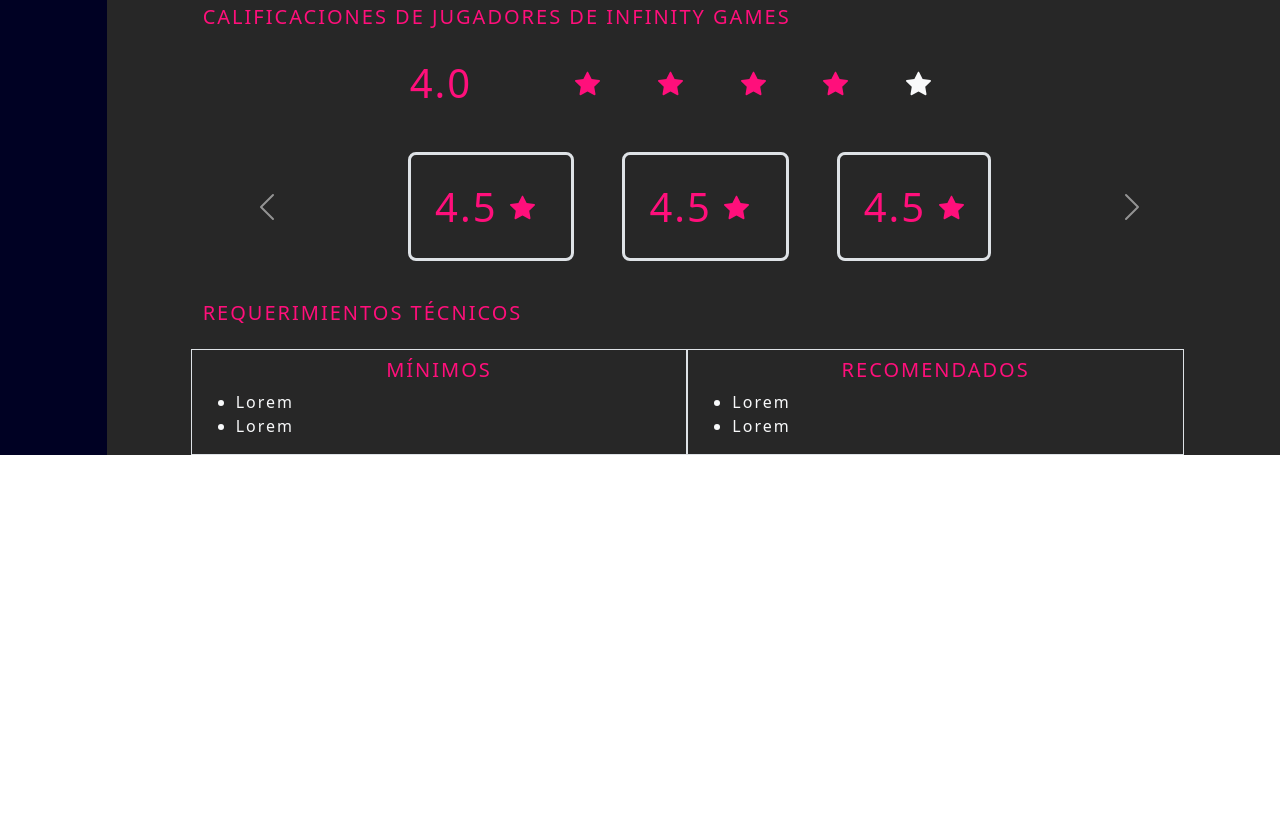
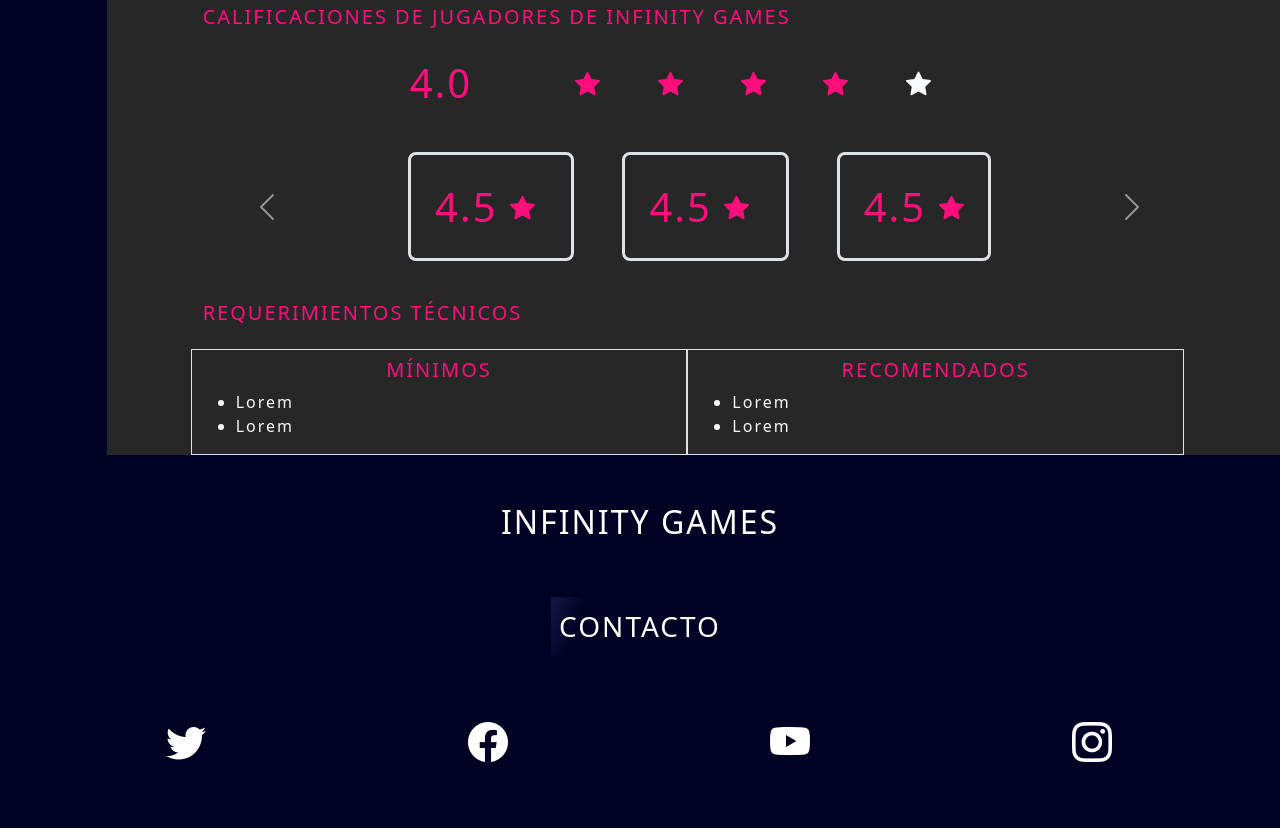
Before and after one commit to GonzaloNahuel07/infinity-Games, a plain HTML site: page pages/productPage.html in a window 1280 px wide. Shown: the part 1086-1914 px from the top of the page. Before the commit the page ends 1541 px from the top, so only its background shows below. Drawn offline with nearby package versions, Linux system fonts and the light colour scheme; files whose address does not match are found by name.

Commit message:
added footer

```diff
--- a/pages/productPage.html
+++ b/pages/productPage.html
@@ -5,8 +5,10 @@
     <meta http-equiv="X-UA-Compatible" content="IE=edge">
     <meta name="viewport" content="width=device-width, initial-scale=1.0">
     <link rel="stylesheet" href="../styles/productPage.css">
+    <link rel="stylesheet" href="../styles/navbarFooterStyles.css">
     <link href="https://cdn.jsdelivr.net/npm/bootstrap@5.3.0-alpha1/dist/css/bootstrap.min.css" rel="stylesheet" integrity="sha384-GLhlTQ8iRABdZLl6O3oVMWSktQOp6b7In1Zl3/Jr59b6EGGoI1aFkw7cmDA6j6gD" crossorigin="anonymous">
     <script src="https://cdn.jsdelivr.net/npm/bootstrap@5.3.0-alpha1/dist/js/bootstrap.bundle.min.js" integrity="sha384-w76AqPfDkMBDXo30jS1Sgez6pr3x5MlQ1ZAGC+nuZB+EYdgRZgiwxhTBTkF7CXvN" crossorigin="anonymous"></script>
+    <link rel="stylesheet" href="https://cdn.jsdelivr.net/npm/bootstrap-icons@1.10.3/font/bootstrap-icons.css">
     <title>Infinity Games</title>
 </head>
 <body>
@@ -258,6 +260,21 @@
 
         <main>
      </div>
+     <!-- FOOTER -->
+     <footer class="row blue">
+         <div class="footer blue p-5 d-flex flex-column flex-lg-wrap justify-content-center align-items-center">
+             <div class="footer_title justify-content-center align-items-center d-flex flex-column">
+                 <h1 class="text-center text-white mb-5 fs-md-1 fs-2 page-title">INFINITY GAMES</h1>
+                 <a class="link-hover text-white mb-5 fs-3 text-decoration-none my-2" href="#">CONTACTO</a>
+             </div>
+             <div class="media d-lg-flex flex-column flex-md-row d-flex align-items-center justify-content-around my-2 w-100 flex-wrap">
+                 <a class="media-icon--twitter bi bi-twitter text-white fs-1" href="https://twitter.com/?lang=es" target="blank"></a>
+                 <a class="media-icon--facebook bi bi-facebook text-white fs-1" href="https://es-la.facebook.com/" target="_blank"></a>
+                 <a class="media-icon--youtube bi bi-youtube text-white fs-1" href="https://www.youtube.com/" target="_blank"></a>
+                 <a class="media-icon--instagram bi bi-instagram text-white fs-1" href="https://www.instagram.com/" target="_blank"></a>
+             </div>
+         </div>
+     </footer>
 
     <script src="./js/app.js"></script>
 
```
